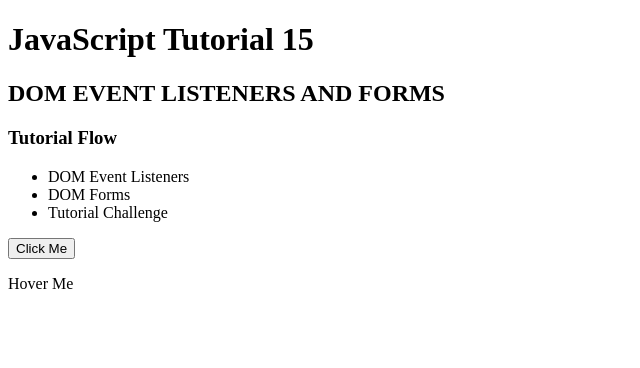
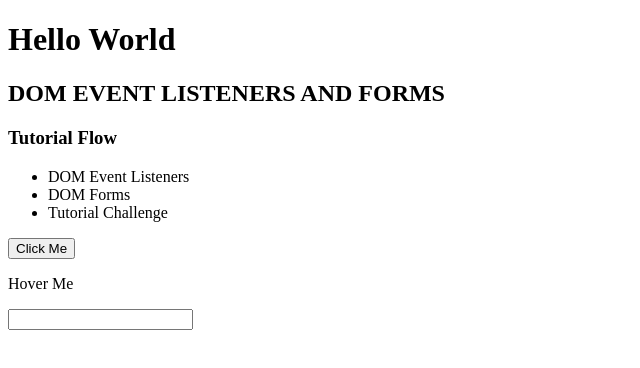
Before and after one commit to TheGodFaith-21/JavaScript-Tutorial-15, a plain HTML site: page index.html in a window 1280 px wide. Shown: the whole page, without its empty margins (0-640 px from the left). Drawn offline with Linux system fonts and the light colour scheme.

Commit message:
code script input onblur event listener

```diff
--- a/index.html
+++ b/index.html
@@ -18,8 +18,10 @@
     </ul>
 
     <button onclick="submit()">Click Me</button>
+
+    <p onmouseover="mHov()" onmouseout="umHov()">Hover Me</p>
+
+    <input onfocus="fInput()" onblur="bInput()"/>
 </body>
-<p onmouseover="mHov()" onmouseout="umHov()">Hover Me</p>
-
     <script src="script.js"></script>
 </html>
--- a/script.js
+++ b/script.js
@@ -6,22 +6,23 @@ console.log('');
 
 console.log("ONLOAD EVENT LISTENER");
 console.log('');
-/*function funcName(){
+
+function funcName(){
     alert("Page Loaded");
     let title = document.querySelector(".title");
     title.innerHTML="Hello World";
 }
-    */
+
 console.log('');
 console.log("ONCLICK EVENT LISTENER");
 console.log('');
-/*
+
 function submit(){
     let title = document.querySelector(".title");
     title.innerHTML="JavaScript Tutorial 15";
     alert("H1 Change");
 }
-    */
+
 console.log('');
 console.log("ONMOUSEOVER and ONMOUSEOUT EVENT LISTENER");
 console.log('');
@@ -36,3 +37,23 @@ function umHov(){
     title.innerHTML="You Hover This";
     //alert("Hover This");
 }
+
+console.log('');
+console.log("ONFOCUS EVENT LISTENER");
+console.log('');
+
+function fInput(){
+    let inp = document.querySelector("input");
+    inp.style.background = "blue";
+    inp.style.color = "white";
+}
+
+console.log('');
+console.log("ONBLUR EVENT LISTENER");
+console.log('');
+
+function bInput(){
+    let inp = document.querySelector("input");
+    inp.style.background = "green";
+    inp.style.color = "yellow";
+}
```
